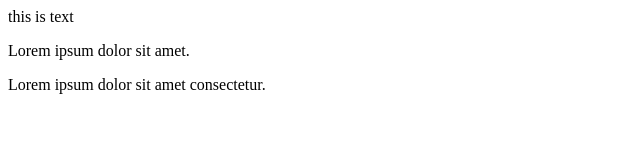
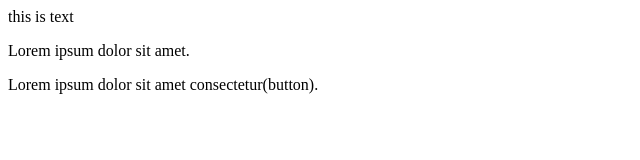
Before and after one commit to ashishkandpal070896/test01, a plain HTML site: page index.html in a window 1280 px wide. Shown: the full height of the page, 0-640 px from the left. Drawn offline with Linux system fonts and the light colour scheme.

```diff
--- a/index.html
+++ b/index.html
@@ -8,6 +8,6 @@
 <body>
   this is text
   <p>Lorem ipsum dolor sit amet.</p>
-  <p>Lorem ipsum dolor sit amet consectetur.</p>
+  <p>Lorem ipsum dolor sit amet consectetur(button).</p>
 </body>
 </html>
```
